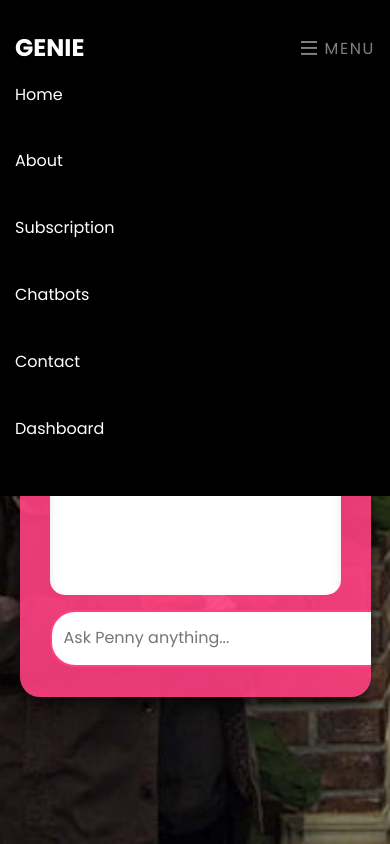
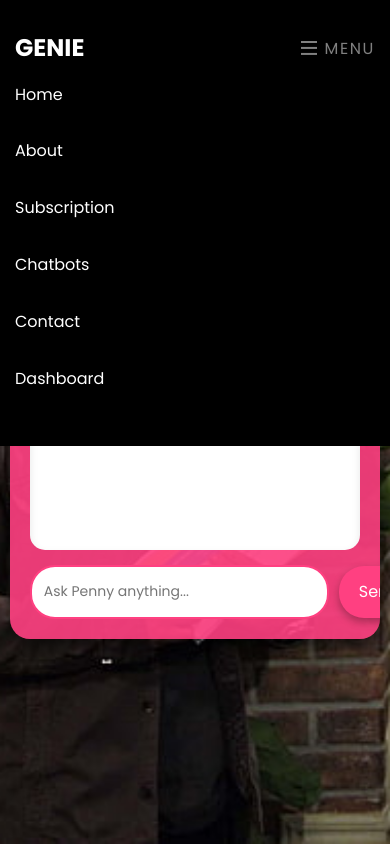
Before and after one commit to GenieAIOfficial/GenieAI, a plain HTML site: page Penny.html in a window 390 px wide. Both pictures are taken after a click on the button "MENU". Drawn offline with nearby package versions, Linux system fonts and the light colour scheme.

Commit message:
Update Penny.html

```diff
--- a/Penny.html
+++ b/Penny.html
@@ -182,7 +182,29 @@
         .chat-button:hover {
             background-color: #ffcc00;
         }
-
+ @media (max-width: 768px) {
+            .chat-container {
+                width: 95%;
+                margin-top: 60px; /* Adjust margin to fit the navbar */
+                padding: 20px; /* Reduced padding for mobile */
+            }
+            .chat-header {
+                font-size: 28px; /* Smaller font for mobile */
+            }
+            .chat-input {
+                font-size: 14px; /* Smaller input font */
+            }
+            .chat-button {
+                font-size: 16px; /* Smaller button font */
+            }
+            .navbar-nav {
+                flex-direction: column; /* Stack nav items vertically */
+                gap: 10px; /* Adjust gap for smaller screens */
+            }
+            .navbar-nav a {
+                font-size: 16px; /* Adjust font size for nav links */
+            }
+        }
         @keyframes fadeIn {
             from {
                 opacity: 0;
```
